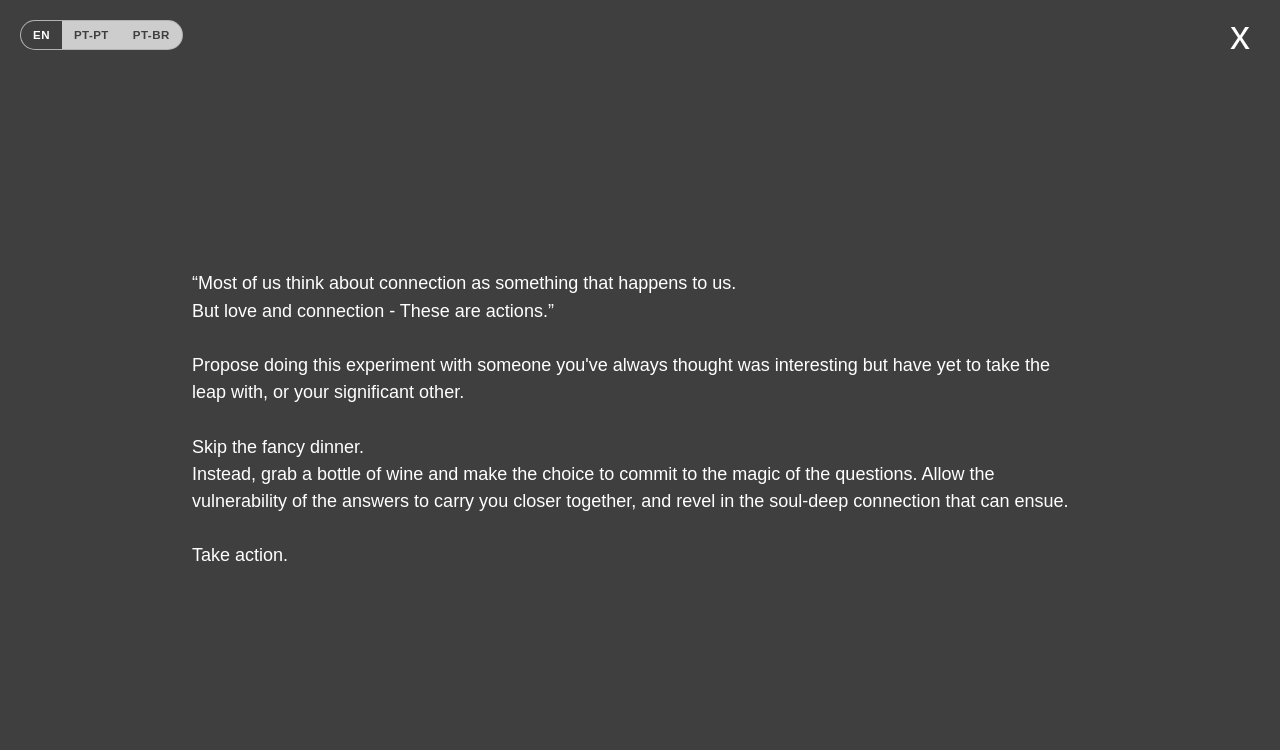
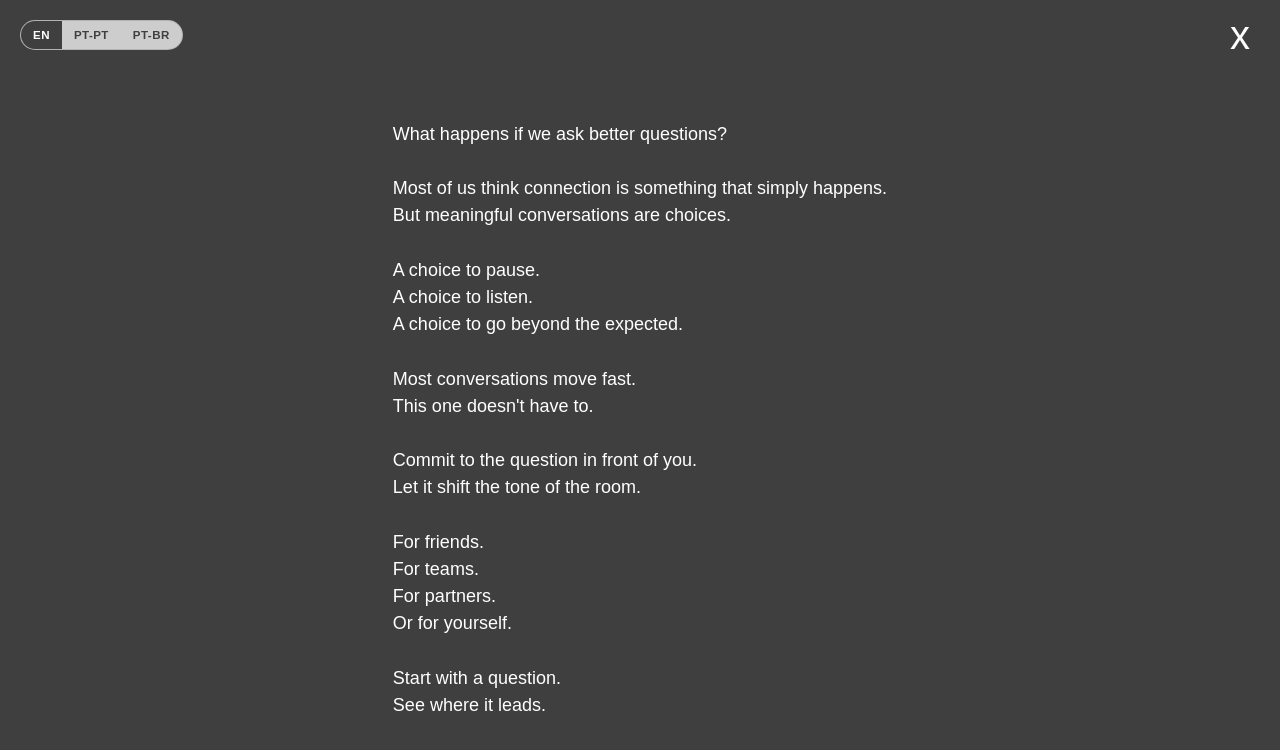
Before and after one commit to carlarsmendes/questionmesoftly_v2, a Next.js app in the folder question-me-softly/: page /play in a window 1280 px wide. Both pictures are taken after a click on the button "Open help". Shown: the top 750 px of the page. Built offline with nearby package versions, Linux system fonts and the light colour scheme.

Commit message:
content: update play modal copy

```diff
--- a/question-me-softly/src/app/play/page.tsx
+++ b/question-me-softly/src/app/play/page.tsx
@@ -112,24 +112,28 @@ export default function PlayPage() {
       {showHelp ? (
         <section className={styles.helpModal} aria-live="polite">
           <div className={styles.helpContent}>
-            <p>&ldquo;Most of us think about connection as something that happens to us.</p>
-            <p>But love and connection - These are actions.&rdquo;</p>
+            <p>What happens if we ask better questions?</p>
             <br />
-            <p>
-              Propose doing this experiment with someone you&apos;ve always thought
-              was interesting but have yet to take the leap with, or your
-              significant other.
-            </p>
+            <p>Most of us think connection is something that simply happens.</p>
+            <p>But meaningful conversations are choices.</p>
             <br />
-            <p>Skip the fancy dinner.</p>
-            <p>
-              Instead, grab a bottle of wine and make the choice to commit to
-              the magic of the questions. Allow the vulnerability of the answers
-              to carry you closer together, and revel in the soul-deep
-              connection that can ensue.
-            </p>
+            <p>A choice to pause.</p>
+            <p>A choice to listen.</p>
+            <p>A choice to go beyond the expected.</p>
             <br />
-            <p>Take action.</p>
+            <p>Most conversations move fast.</p>
+            <p>This one doesn&apos;t have to.</p>
+            <br />
+            <p>Commit to the question in front of you.</p>
+            <p>Let it shift the tone of the room.</p>
+            <br />
+            <p>For friends.</p>
+            <p>For teams.</p>
+            <p>For partners.</p>
+            <p>Or for yourself.</p>
+            <br />
+            <p>Start with a question.</p>
+            <p>See where it leads.</p>
           </div>
         </section>
       ) : null}
```
